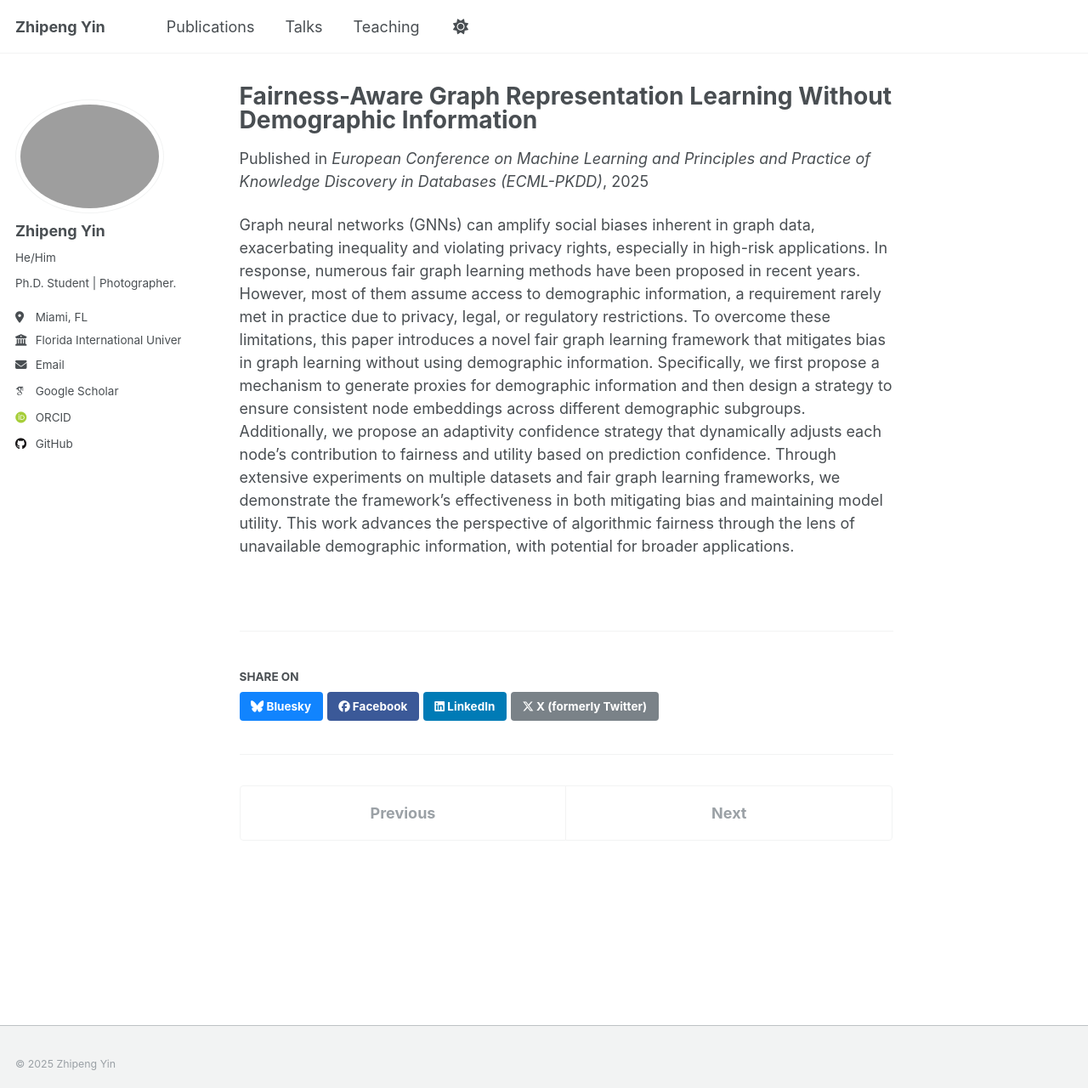
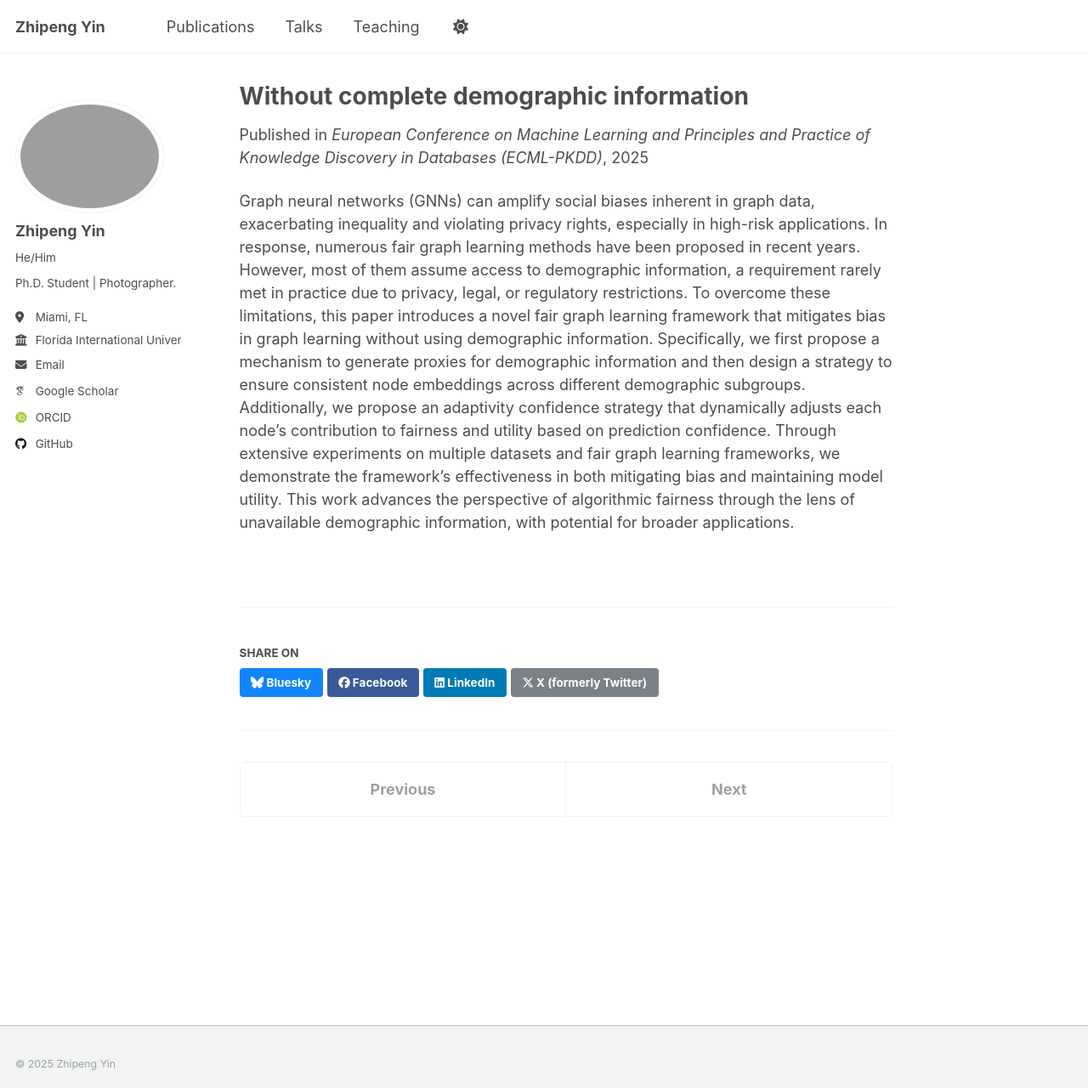
Before and after one commit to stefan0711/stefan0711.github.io, a Jekyll site: the page built from _publications/ecml1.md, in a window 1280 px wide and 1280 px high. Shown: the whole window at 85% size. Built offline with Jekyll 4.4.1, drawn with Linux system fonts in a browser that asks for light colours; some web fonts are replaced.

Commit message:
new paper update

```diff
--- a/_publications/ecml1.md
+++ b/_publications/ecml1.md
@@ -1,5 +1,5 @@
 ---
-title: "Fairness-Aware Graph Representation Learning Without Demographic Information"
+title: "Without complete demographic information"
 collection: publications
 category:   paper
 permalink: /publication/ecml1
```
